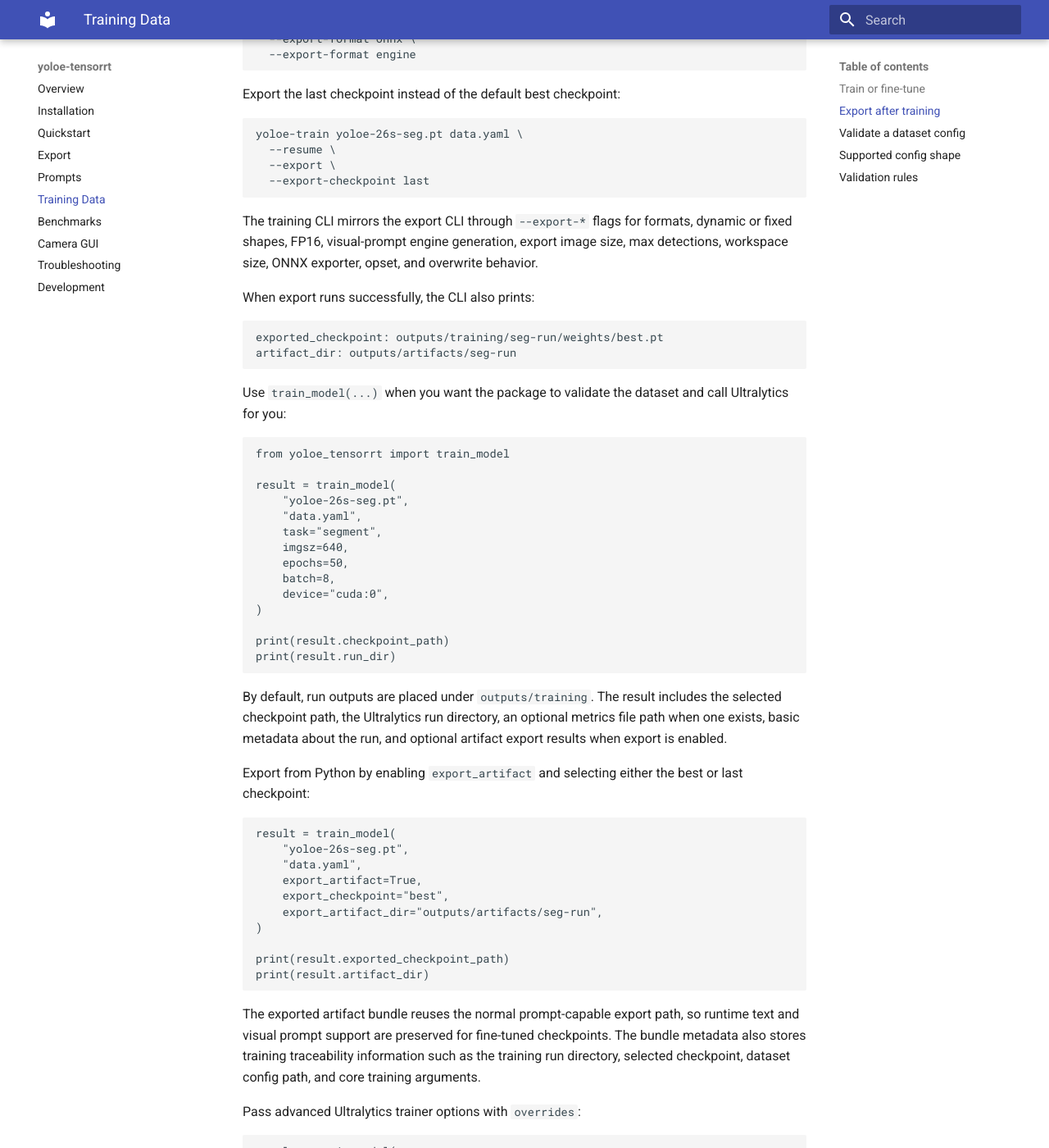
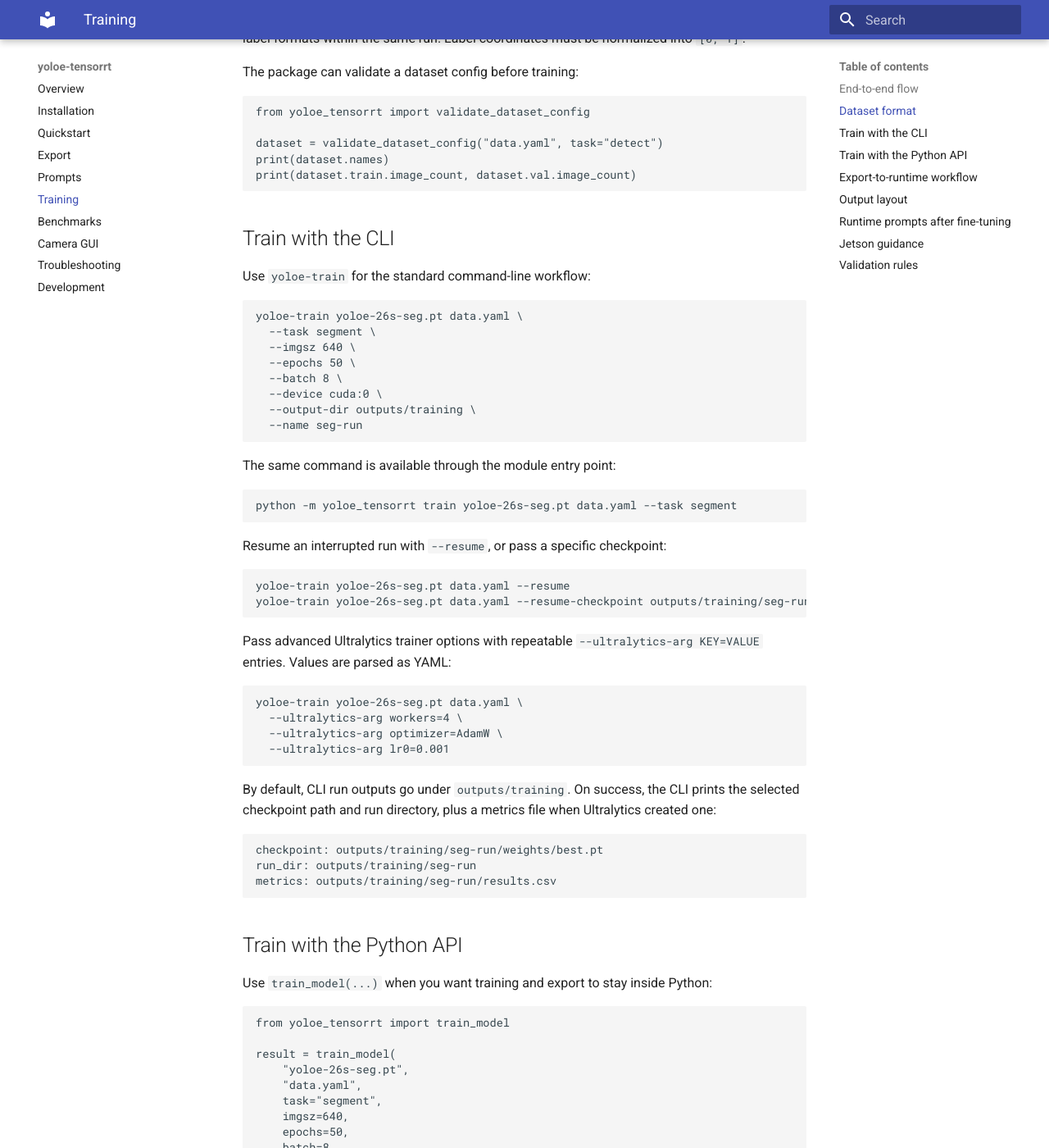
Before and after one commit to mbn312/yoloe-tensorrt, an MkDocs documentation site: the page built from docs/training.md, in a window 1280 px wide and 1400 px high, scrolled down 1386 px. Shown: the whole window at 82% size. Built offline with MkDocs 1.6.1 and Material for MkDocs 9.7.7, drawn with Linux system fonts in a browser that asks for light colours; some of the changed text lies outside the part shown.

Commit message:
docs: prepare v0.3.0 docs and metadata

````diff
--- a/docs/training.md
+++ b/docs/training.md
@@ -1,12 +1,79 @@
 # Training
 
-`yoloe-tensorrt` delegates YOLOE training and fine-tuning to Ultralytics while providing a package-level API that
-validates dataset configs before launching a run and can export trained checkpoints directly into a TensorRT artifact
-bundle.
+`yoloe-tensorrt` delegates training and fine-tuning to Ultralytics, then can export the resulting checkpoint directly
+into the same prompt-capable TensorRT artifact format used for inference.
 
-## Train or fine-tune
+## End-to-end flow
 
-Use `yoloe-train` for command-line training:
+The normal workflow is:
+
+1. Prepare an Ultralytics-compatible dataset YAML and YOLO labels.
+2. Train with `yoloe-train` or `train_model(...)`.
+3. Optionally export the trained `best.pt` or `last.pt` checkpoint into an artifact bundle.
+4. Load that bundle with `YOLOEEngine.from_engine(...)` and use the normal runtime prompt APIs.
+
+## Dataset format
+
+A minimal dataset layout looks like this:
+
+```text
+my-dataset/
+  images/
+    train/
+      img0.jpg
+    val/
+      img1.jpg
+  labels/
+    train/
+      img0.txt
+    val/
+      img1.txt
+  data.yaml
+```
+
+A minimal Ultralytics-compatible dataset YAML:
+
+```yaml
+path: /data/my-dataset
+train: images/train
+val: images/val
+names:
+  0: person
+  1: helmet
+```
+
+`train` and `val` are required. `test` is optional unless `require_test=True` is passed. Split values can be
+directories, image-list `.txt` files, image files, or lists of those paths. Relative split paths resolve against
+`path` when it is provided, otherwise against the YAML file directory.
+
+Minimal detection label example:
+
+```text
+0 0.5 0.5 0.25 0.25
+```
+
+Minimal segmentation label example:
+
+```text
+0 0.25 0.25 0.75 0.25 0.75 0.75 0.25 0.75
+```
+
+Use detection labels with `task="detect"` and polygon labels with `task="segment"`. Do not mix label formats within
+the same run. Label coordinates must be normalized into `[0, 1]`.
+
+The package can validate a dataset config before training:
+
+```python
+from yoloe_tensorrt import validate_dataset_config
+
+dataset = validate_dataset_config("data.yaml", task="detect")
+print(dataset.names)
+print(dataset.train.image_count, dataset.val.image_count)
+```
+
+## Train with the CLI
+
+Use `yoloe-train` for the standard command-line workflow:
 
 ```bash
 yoloe-train yoloe-26s-seg.pt data.yaml \
@@ -23,15 +90,6 @@
 
 ```bash
 python -m yoloe_tensorrt train yoloe-26s-seg.pt data.yaml --task segment
-```
-
-On success, the CLI prints the trained checkpoint and run directory. It also prints the metrics file when Ultralytics
-created one:
-
-```text
-checkpoint: outputs/training/seg-run/weights/best.pt
-run_dir: outputs/training/seg-run
-metrics: outputs/training/seg-run/results.csv
 ```
 
 Resume an interrupted run with `--resume`, or pass a specific checkpoint:
@@ -51,20 +109,66 @@
   --ultralytics-arg lr0=0.001
 ```
 
-By default, CLI run outputs are placed under `outputs/training`.
+By default, CLI run outputs go under `outputs/training`. On success, the CLI prints the selected checkpoint path and
+run directory, plus a metrics file when Ultralytics created one:
 
-## Export after training
+```text
+checkpoint: outputs/training/seg-run/weights/best.pt
+run_dir: outputs/training/seg-run
+metrics: outputs/training/seg-run/results.csv
+```
 
-Use `--export` to send the trained checkpoint through the normal `export_model(...)` path immediately after training:
+## Train with the Python API
+
+Use `train_model(...)` when you want training and export to stay inside Python:
+
+```python
+from yoloe_tensorrt import train_model
+
+result = train_model(
+    "yoloe-26s-seg.pt",
+    "data.yaml",
+    task="segment",
+    imgsz=640,
+    epochs=50,
+    batch=8,
+    device="cuda:0",
+)
+
+print(result.checkpoint_path)
+print(result.best_checkpoint_path)
+print(result.last_checkpoint_path)
+print(result.run_dir)
+print(result.metrics_path)
+```
+
+The result includes:
+
+- `checkpoint_path`: the primary trained checkpoint used by the wrapper, preferring `best.pt`
+- `best_checkpoint_path` and `last_checkpoint_path` when those files exist
+- `run_dir` for the Ultralytics run directory
+- `metrics_path` when Ultralytics created `results.csv`, `results.json`, or `metrics.json`
+- `artifact_dir` and `exported_checkpoint_path` when post-training export is enabled
+
+Pass advanced Ultralytics trainer options with `overrides`. Ultralytics keys controlled by the wrapper are reserved in
+`overrides`; use the explicit `task`, `imgsz`, `epochs`, `batch`, `device`, `output_dir`, and `name` arguments
+instead.
+
+For advanced Ultralytics workflows that need a custom trainer, nonstandard save behavior, or distributed training
+orchestration, call Ultralytics directly.
+
+## Export-to-runtime workflow
+
+The simplest end-to-end CLI flow is to train and export in one command:
 
 ```bash
 yoloe-train yoloe-26s-seg.pt data.yaml \
   --task segment \
-  --epochs 50 \
+  --device cuda:0 \
+  --output-dir outputs/training \
+  --name seg-run \
   --export \
-  --export-artifact-dir outputs/artifacts/seg-run \
-  --export-format onnx \
-  --export-format engine
+  --export-artifact-dir outputs/artifacts/seg-run
 ```
 
 Export the last checkpoint instead of the default best checkpoint:
@@ -87,94 +191,84 @@
 artifact_dir: outputs/artifacts/seg-run
 ```
 
-Use `train_model(...)` when you want the package to validate the dataset and call Ultralytics for you:
+The same workflow is available from Python:
 
 ```python
-from yoloe_tensorrt import train_model
+from yoloe_tensorrt import YOLOEEngine, train_model
 
 result = train_model(
     "yoloe-26s-seg.pt",
     "data.yaml",
     task="segment",
-    imgsz=640,
-    epochs=50,
-    batch=8,
-    device="cuda:0",
-)
-
-print(result.checkpoint_path)
-print(result.run_dir)
-```
-
-By default, run outputs are placed under `outputs/training`. The result includes the selected checkpoint path, the
-Ultralytics run directory, an optional metrics file path when one exists, basic metadata about the run, and optional
-artifact export results when export is enabled.
-
-Export from Python by enabling `export_artifact` and selecting either the best or last checkpoint:
-
-```python
-result = train_model(
-    "yoloe-26s-seg.pt",
-    "data.yaml",
     export_artifact=True,
     export_checkpoint="best",
     export_artifact_dir="outputs/artifacts/seg-run",
 )
 
-print(result.exported_checkpoint_path)
-print(result.artifact_dir)
+engine = YOLOEEngine.from_engine(result.artifact_dir)
+engine.set_classes(["person", "helmet"])
+predictions = engine.predict("example.jpg")
+print(predictions[0].names)
 ```
 
-The exported artifact bundle reuses the normal prompt-capable export path, so runtime text and visual prompt support
-are preserved for fine-tuned checkpoints. The bundle metadata also stores training traceability information such as the
-training run directory, selected checkpoint, dataset config path, and core training arguments.
+## Output layout
 
-Pass advanced Ultralytics trainer options with `overrides`:
+Typical training output layout:
 
-```python
-result = train_model(
-    "yoloe-26s-seg.pt",
-    "data.yaml",
-    overrides={"workers": 4, "optimizer": "AdamW", "lr0": 0.001},
-)
+```text
+outputs/
+  training/
+    seg-run/
+      weights/
+        best.pt
+        last.pt
+      results.csv      # optional
+      results.json     # optional
+      metrics.json     # optional
 ```
 
-Ultralytics keys controlled by the wrapper are reserved in `overrides`. Pass `data` as `dataset_config`, `project` as
-`output_dir`, and use the explicit `task`, `imgsz`, `epochs`, `batch`, `device`, and `name` arguments.
+Typical exported artifact layout:
 
-For advanced Ultralytics workflows that need a custom trainer, nonstandard save behavior, or distributed training
-orchestration, call Ultralytics directly.
-
-## Validate a dataset config
-
-Use `validate_dataset_config(...)` directly when you only need a preflight check:
-
-```python
-from yoloe_tensorrt import validate_dataset_config
-
-dataset = validate_dataset_config("data.yaml", task="detect")
-print(dataset.names)
-print(dataset.train.image_count, dataset.val.image_count)
+```text
+outputs/
+  artifacts/
+    seg-run/
+      metadata.json
+      prompt_projector.ts
+      main.onnx
+      main.engine              # when engine export is requested
+      visual_prompt.onnx       # when visual export is enabled
+      visual_prompt.engine     # when engine export is requested and visual export is enabled
+      mobileclip2_b.ts         # optional bundled text encoder asset
 ```
 
-For segmentation datasets, set `task="segment"`.
+`metadata.json` can also contain `training_metadata` when the bundle came from the training flow, which makes it
+possible to trace the artifact back to the run directory and selected checkpoint.
 
-## Supported config shape
+## Runtime prompts after fine-tuning
 
-The training and validation helpers support the standard YOLO dataset fields:
+Fine-tuning changes the model weights. It does not remove or replace the package's runtime prompt workflow.
 
-```yaml
-path: /data/my-dataset
-train: images/train
-val: images/val
-names:
-  0: person
-  1: car
-```
+- Exported fine-tuned bundles still support `engine.set_classes(...)`.
+- Exported fine-tuned bundles still support `engine.set_visual_prompts(...)` when the visual engine is present.
+- Training dataset class names are not automatically activated as runtime labels; your application still chooses the
+  active prompt set at inference time.
 
-`train` and `val` are required. `test` is optional unless `require_test=True` is passed. Split values can be directories,
-image-list `.txt` files, image files, or lists of those paths. Relative split paths resolve against `path` when it is
-provided, otherwise against the YAML file directory.
+See [Runtime Prompts](prompts.md) for the prompt APIs themselves.
+
+## Jetson guidance
+
+Training runs through Ultralytics and PyTorch, not through the native TensorRT runtime. For Jetson deployments:
+
+- Prefer full training or larger fine-tuning runs on a more capable CUDA system when possible.
+- If you do train on Jetson, start with `imgsz=640` and a small batch size such as `1`, `2`, or `auto`.
+- Export and build the TensorRT artifact on the target Jetson whenever possible, because TensorRT engine compatibility
+  depends on the local JetPack, TensorRT, and CUDA stack.
+- A conservative starting export recipe on Jetson is `--export --export-fixed --export-imgsz 640 --export-exporter legacy`.
+- Leave visual-prompt export enabled unless the deployment will never use visual prompts.
+
+These are recommended defaults, not hard requirements. Adjust them based on available memory, model size, and target
+latency.
 
 ## Validation rules
 
--- a/mkdocs.yml
+++ b/mkdocs.yml
@@ -9,7 +9,7 @@
   - Quickstart: quickstart.md
   - Export: export.md
   - Prompts: prompts.md
-  - Training Data: training.md
+  - Training: training.md
   - Benchmarks: benchmarks.md
   - Camera GUI: camera-gui.md
   - Troubleshooting: troubleshooting.md
--- a/pyproject.toml
+++ b/pyproject.toml
@@ -7,7 +7,7 @@
 
 [project]
 name = "yoloe-tensorrt"
-version = "0.2.0"
+version = "0.3.0"
 description = "TensorRT runtime for Ultralytics YOLOE with runtime text and visual prompts"
 readme = "README.md"
 requires-python = ">=3.10"
--- a/yoloe_tensorrt/_version.py
+++ b/yoloe_tensorrt/_version.py
@@ -1 +1 @@
-__version__ = "0.2.0"
+__version__ = "0.3.0"
````
Also changed, not shown: CHANGELOG.md (+4 -1 lines), README.md (+19 -6 lines), docs/development.md (+1 -1 lines), docs/quickstart.md (+1 -1 lines).
